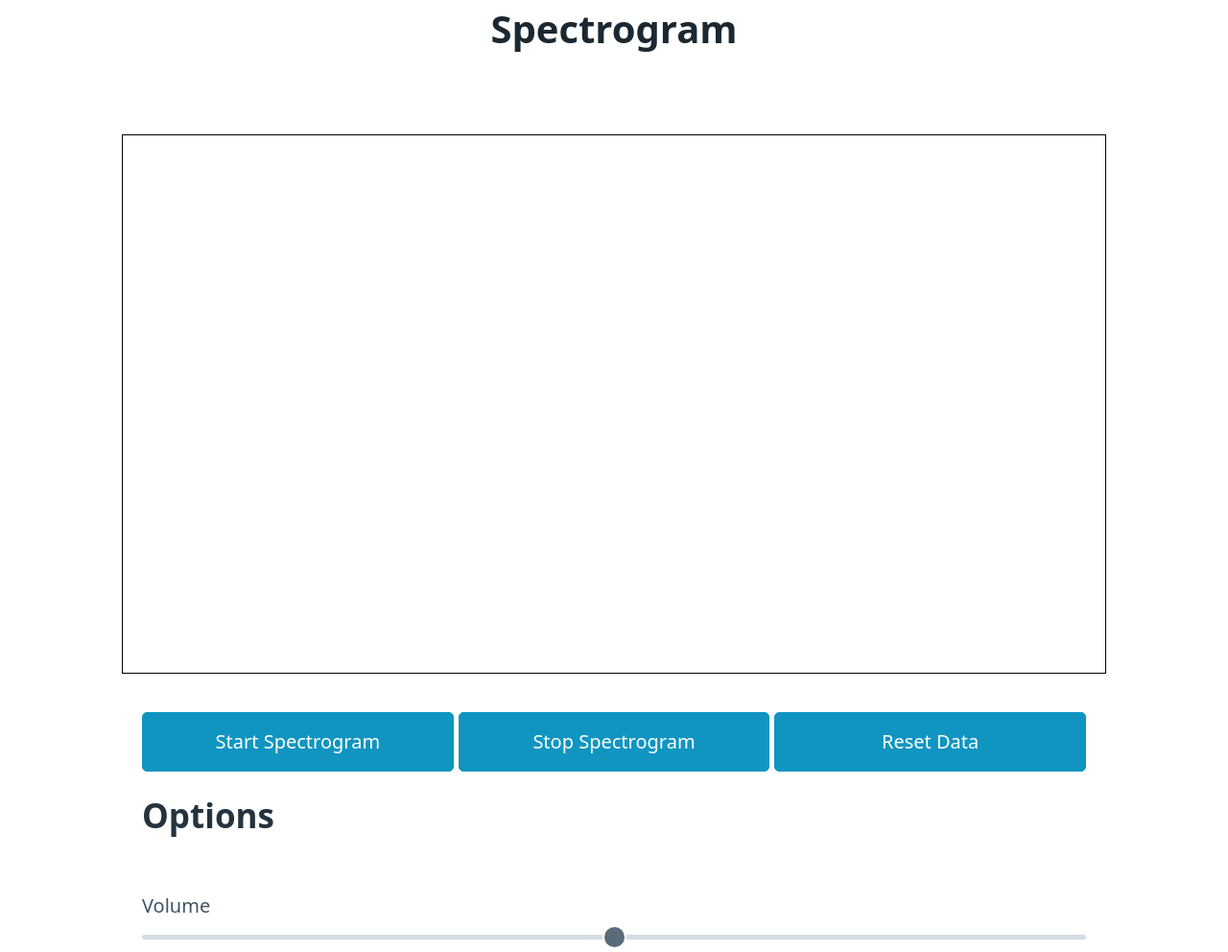
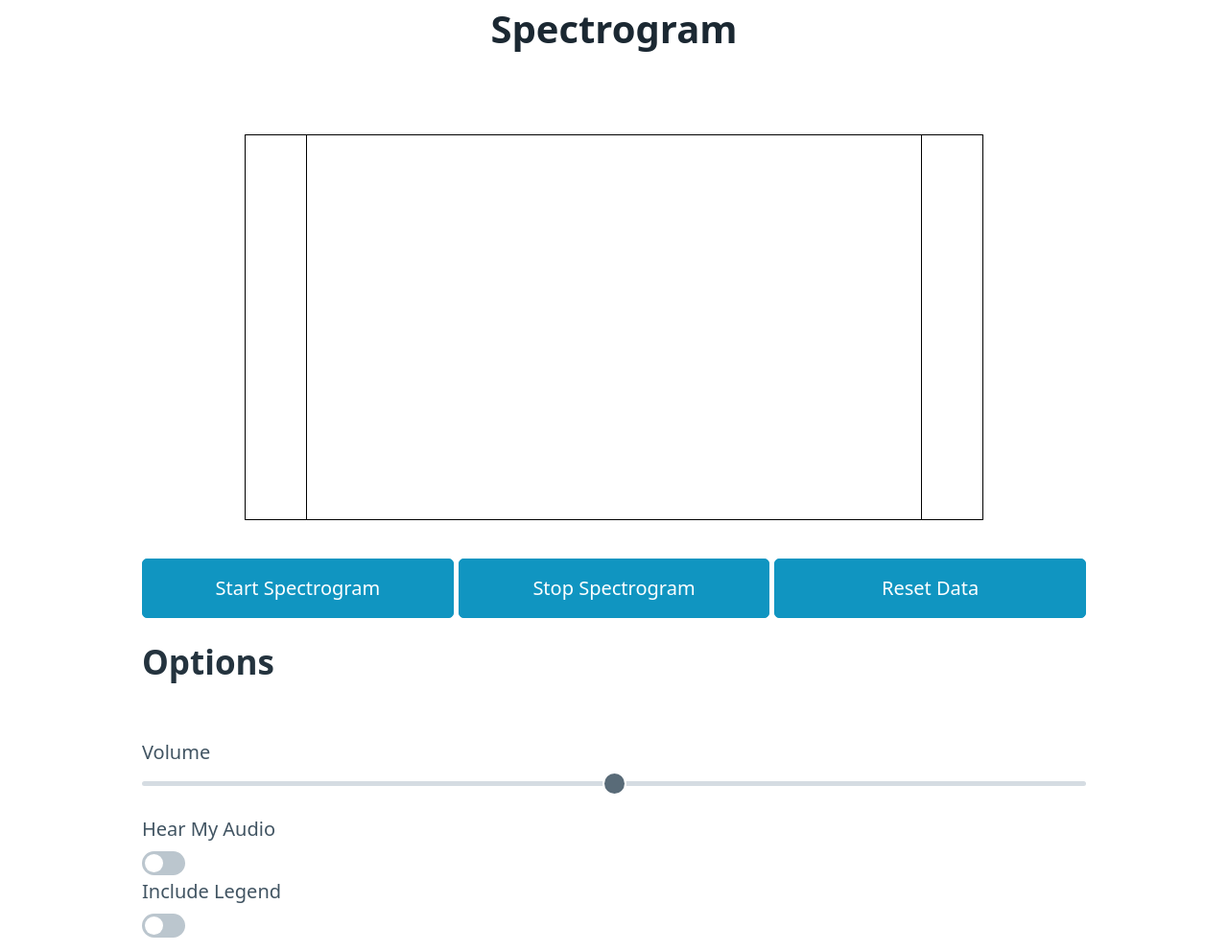
Before and after one commit to robinlake/spectrogram, a website with bundled scripts: page public/index.html in a window 1280 px wide. Shown: the top 992 px of the page at 96% size. Built offline with nearby package versions, Linux system fonts and the light colour scheme; no server answers.

Commit message:
overlay legend canvas

```diff
--- a/public/canvas.js
+++ b/public/canvas.js
@@ -1,10 +1,21 @@
 function resize(canvasElement, config) {
     const width = window.innerWidth * config.width;
-    const height = Math.min(window.innerHeight * config.height, width);
+    // const height = window.innerHeight * config.height;
+    const height = Math.min(window.innerHeight * config.height, width * 1.2);
     canvasElement.width = width;
     canvasElement.height = height;
 }
+function setParentDimensions(config, parentElement) {
+    parentElement.style.height = Math.max((window.innerHeight * config.height), parentElement.clientHeight).toString();
+}
 function createSpectrogramCanvas(config, parentElement) {
+    return createCanvas(config, parentElement, drawCanvasFrame);
+}
+function createLegendCanvas(config, parentElement) {
+    return createCanvas(config, parentElement, drawLegend);
+}
+function createCanvas(config, parentElement, startAnimating) {
+    setParentDimensions(config, parentElement);
     const canvasElement = document.createElement("canvas");
     canvasElement.setAttribute("id", "canvas");
     parentElement.appendChild(canvasElement);
@@ -17,32 +28,9 @@ function createSpectrogramCanvas(config, parentElement) {
         canvasElement,
         context,
         resize: () => resize(canvasElement, config),
-        startAnimating: drawCanvasFrame,
+        startAnimating,
         animationFrame: null,
         stopAnimating,
-        drawLegend,
-    };
-    canvas.resize();
-    window.addEventListener('resize', () => canvas.resize());
-    return canvas;
-}
-function createLegendCanvas(config, parentElement) {
-    const canvasElement = document.createElement("canvas");
-    canvasElement.setAttribute("id", "canvas");
-    parentElement.appendChild(canvasElement);
-    const context = canvasElement.getContext("2d");
-    if (context === null) {
-        return null;
-    }
-    const canvas = {
-        config,
-        canvasElement,
-        context,
-        resize: () => resize(canvasElement, config),
-        startAnimating: drawCanvasFrame,
-        animationFrame: null,
-        stopAnimating,
-        drawLegend,
     };
     canvas.resize();
     window.addEventListener('resize', () => canvas.resize());
--- a/public/controls.js
+++ b/public/controls.js
@@ -1,4 +1,4 @@
-function initializeControls(canvas, spectrogram) {
+function initializeControls(canvas, spectrogram, legendCanvas) {
     const { volume, gainNode, context, timeSeries } = spectrogram;
     volume.addEventListener('input', e => {
         if (e.target != null) {
@@ -43,7 +43,7 @@ function initializeControls(canvas, spectrogram) {
     if (legend != null) {
         legend.addEventListener("change", function () {
             if (this.checked) {
-                canvas.drawLegend(canvas, timeSeries);
+                legendCanvas.startAnimating(legendCanvas, timeSeries);
             }
             //  else {
             //     spectrogram.disconnectAudioDestination(spectrogram);
--- a/public/index.js
+++ b/public/index.js
@@ -1,16 +1,20 @@
 "use strict";
 import { initializeControls } from './controls.js';
-import { createSpectrogramCanvas } from './canvas.js';
+import { createSpectrogramCanvas, createLegendCanvas } from './canvas.js';
 import { initializeSpectrogram } from './spectrogram.js';
 window.onload = () => {
     const fftSize = 256;
     const sampleRate = 4000;
     const maxSampleCount = 200;
-    const width = .8;
-    const height = .7;
-    const canvasConfig = {
+    const width = .5;
+    const height = .5;
+    const spectrogramCanvasConfig = {
         height: height,
         width: width,
+    };
+    const legendCanvasConfig = {
+        height: height,
+        width: width * 1.2,
     };
     const spectrogramConfig = {
         fftSize,
@@ -18,10 +22,11 @@ window.onload = () => {
         maxSampleCount,
     };
     const canvasContainer = document.getElementsByClassName('canvas')[0];
-    const canvas = createSpectrogramCanvas(canvasConfig, canvasContainer);
+    const spectrogramCanvas = createSpectrogramCanvas(spectrogramCanvasConfig, canvasContainer);
+    const legendCanvas = createLegendCanvas(legendCanvasConfig, canvasContainer);
     const spectrogram = initializeSpectrogram(spectrogramConfig);
     // canvas?.drawLegend(canvas, timeSeries);
-    if (canvas === null || canvas === void 0 ? void 0 : canvas.canvasElement) {
-        initializeControls(canvas, spectrogram);
+    if (spectrogramCanvas && legendCanvas) {
+        initializeControls(spectrogramCanvas, spectrogram, legendCanvas);
     }
 };
--- a/src/canvas.ts
+++ b/src/canvas.ts
@@ -12,17 +12,30 @@ interface Canvas {
     animationFrame: number | null;
     startAnimating: (canvas: Canvas, timeSeries: SpectralTimeSeries) => void;
     stopAnimating: (animationFrame: number) => void;
-    drawLegend: (canvas: Canvas, timeSeries: SpectralTimeSeries) => void;
 }
 
 function resize(canvasElement: HTMLCanvasElement, config: CanvasConfig) {
     const width = window.innerWidth * config.width;
-    const height = Math.min(window.innerHeight * config.height, width);
+    // const height = window.innerHeight * config.height;
+    const height = Math.min(window.innerHeight * config.height, width * 1.2);
     canvasElement.width = width;
     canvasElement.height = height;
   }
 
+function setParentDimensions(config: CanvasConfig, parentElement: HTMLElement) {
+    parentElement.style.height = Math.max((window.innerHeight * config.height), parentElement.clientHeight).toString();
+}
+
 function createSpectrogramCanvas(config: CanvasConfig, parentElement: HTMLElement): Canvas | null {
+    return createCanvas(config, parentElement, drawCanvasFrame)
+}
+
+function createLegendCanvas(config: CanvasConfig, parentElement: HTMLElement): Canvas | null {
+    return createCanvas(config, parentElement, drawLegend)
+}
+
+function createCanvas(config: CanvasConfig, parentElement: HTMLElement, startAnimating: (canvas: Canvas, timeSeries: SpectralTimeSeries) => void): Canvas | null {
+    setParentDimensions(config, parentElement);
     const canvasElement = document.createElement("canvas");
     canvasElement.setAttribute("id", "canvas");
     parentElement.appendChild(canvasElement);
@@ -35,33 +48,9 @@ function createSpectrogramCanvas(config: CanvasConfig, parentElement: HTMLElemen
         canvasElement,
         context,
         resize: () => resize(canvasElement, config),
-        startAnimating: drawCanvasFrame,
+        startAnimating,
         animationFrame: null,
         stopAnimating,
-        drawLegend,
-    }
-    canvas.resize();
-    window.addEventListener('resize', () => canvas.resize());
-    return canvas;
-}
-
-function createLegendCanvas(config: CanvasConfig, parentElement: HTMLElement): Canvas | null {
-    const canvasElement = document.createElement("canvas");
-    canvasElement.setAttribute("id", "canvas");
-    parentElement.appendChild(canvasElement);
-    const context = canvasElement.getContext("2d");
-    if (context === null) {
-        return null;
-    }
-    const canvas: Canvas = {
-        config,
-        canvasElement,
-        context,
-        resize: () => resize(canvasElement, config),
-        startAnimating: drawCanvasFrame,
-        animationFrame: null,
-        stopAnimating,
-        drawLegend,
     }
     canvas.resize();
     window.addEventListener('resize', () => canvas.resize());
--- a/src/controls.ts
+++ b/src/controls.ts
@@ -1,7 +1,7 @@
 import {Spectrogram} from './spectrogram.js'
 import {Canvas} from './canvas.js';
 
-function initializeControls(canvas: Canvas, spectrogram: Spectrogram) {
+function initializeControls(canvas: Canvas, spectrogram: Spectrogram, legendCanvas: Canvas) {
 
     const {volume, gainNode, context, timeSeries} = spectrogram;
     volume.addEventListener('input', e => {
@@ -50,7 +50,7 @@ function initializeControls(canvas: Canvas, spectrogram: Spectrogram) {
     if (legend != null) {
         legend.addEventListener("change", function()  {
             if (this.checked) {
-                canvas.drawLegend(canvas, timeSeries);
+                legendCanvas.startAnimating(legendCanvas, timeSeries);
             }
             //  else {
             //     spectrogram.disconnectAudioDestination(spectrogram);
--- a/src/index.ts
+++ b/src/index.ts
@@ -1,17 +1,21 @@
 "use strict";
 import {initializeControls} from './controls.js';
-import {createSpectrogramCanvas} from './canvas.js';
+import {createSpectrogramCanvas, createLegendCanvas} from './canvas.js';
 import {initializeSpectrogram} from './spectrogram.js'
 
 window.onload = () => {
     const fftSize = 256;
     const sampleRate = 4000;
     const maxSampleCount = 200;
-    const width = .8;
-    const height = .7;
-    const canvasConfig = {
+    const width = .5;
+    const height = .5;
+    const spectrogramCanvasConfig = {
         height: height,
         width: width,
+    }
+    const legendCanvasConfig = {
+        height: height,
+        width: width * 1.2,
     }
 
     const spectrogramConfig = {
@@ -20,10 +24,11 @@ window.onload = () => {
         maxSampleCount,
     }
     const canvasContainer = <HTMLElement>document.getElementsByClassName('canvas')[0];
-    const canvas = createSpectrogramCanvas(canvasConfig, canvasContainer);
+    const spectrogramCanvas = createSpectrogramCanvas(spectrogramCanvasConfig, canvasContainer);
+    const legendCanvas = createLegendCanvas(legendCanvasConfig, canvasContainer);
     const spectrogram = initializeSpectrogram(spectrogramConfig);
     // canvas?.drawLegend(canvas, timeSeries);
-    if (canvas?.canvasElement) {
-        initializeControls(canvas, spectrogram);
+    if (spectrogramCanvas && legendCanvas) {
+        initializeControls(spectrogramCanvas, spectrogram, legendCanvas);
     }
 }
--- a/src/style.scss
+++ b/src/style.scss
@@ -12,9 +12,14 @@ body {
     .canvas {
         display: grid;
         justify-items: center;
+        align-items: center;
         padding: 1rem;
+        grid-template-columns: 50% 50%;
+        grid-template-rows: 50% 50%;
         canvas {
             border: 1px solid black;
+            grid-row: 1/3;
+            grid-column: 1/3;
         }
     }
 }
```
Also changed, not shown: public/css/style.css.
